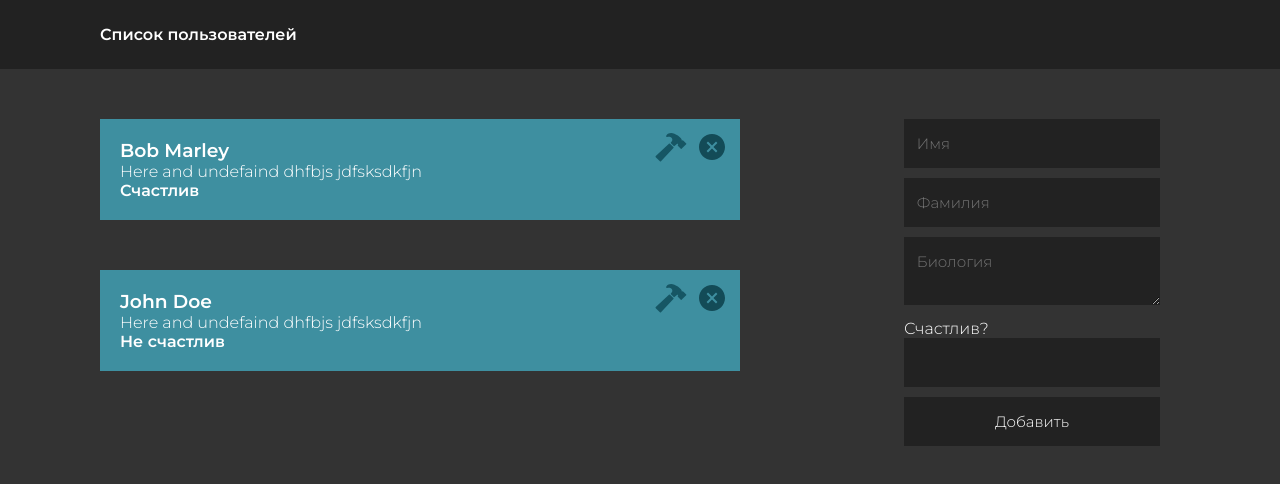
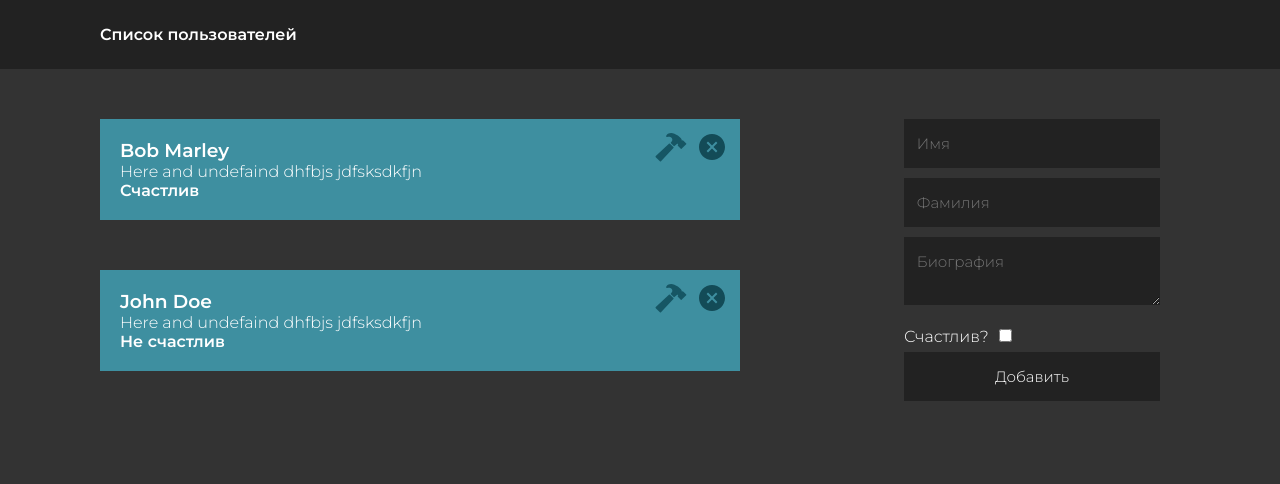
Before and after one commit to yakovlavrinov/fear-me, a React (Create React App) app: page / in a window 1280 px wide. Shown: the top 484 px of the page. Built offline with nearby package versions, Linux system fonts and the light colour scheme.

Commit message:
function addUser

```diff
--- a/src/App.js
+++ b/src/App.js
@@ -1,19 +1,53 @@
+import { Component } from "react";
 import AddUser from "./components/AddUser";
 import Headers from "./components/Headers";
 import Users from "./components/Users";
 
-function App() {
+class App extends Component {
+  constructor(props) {
+    super(props);
+    this.state = {
+      users: [
+        {
+          id: 1,
+          firstname: "Bob",
+          lastname: "Marley",
+          bio: "Here and undefaind dhfbjs jdfsksdkfjn ",
+          age: 40,
+          isHappy: true,
+        },
+        {
+          id: 2,
+          firstname: "John",
+          lastname: "Doe",
+          bio: "Here and undefaind dhfbjs jdfsksdkfjn ",
+          age: 22,
+          isHappy: false,
+        },
+      ],
+    };
+    this.addUser = this.addUser.bind(this);
+  }
+
+  render() {
     return (
       <div className="App">
         <Headers title="Список пользователей" />
         <main>
-        <Users />
+          <Users users={this.state.users} />
         </main>
         <aside>
-        <AddUser />
+          <AddUser onAdd={this.addUser} />
         </aside>
       </div>
     );
   }
+  addUser(user) {
+    const id = this.state.users.length + 1;
+    this.setState({ users: [...this.state.users, { id, ...user }] });
+
+    console.log(user, id);
+  }
+}
 
 export default App;
--- a/src/components/AddUser.js
+++ b/src/components/AddUser.js
@@ -1,15 +1,47 @@
 import React, { Component } from "react";
 
 class AddUser extends Component {
+  constructor(props) {
+    super(props);
+    this.state = {
+      firstname: "",
+      lastname: "",
+      bio: "",
+      age: 1,
+      isHappy: false,
+    };
+  }
   render() {
     return (
       <form>
-        <input placeholder="Имя" />
-        <input placeholder="Фамилия" />
-        <textarea placeholder="Биология"></textarea>
+        <input
+          placeholder="Имя"
+          onChange={(e) => this.setState({ firstname: e.target.value })}
+        />
+        <input
+          placeholder="Фамилия"
+          onChange={(e) => this.setState({ lastname: e.target.value })}
+        />
+        <textarea
+          placeholder="Биография"
+          onChange={(e) => this.setState({ bio: e.target.value })}
+        ></textarea>
         <label htmlFor="isHappy">Счастлив?</label>
-        <input type="chackbox" id="isHappy" />
-        <button type="button">Добавить</button>
+        <input
+          type="checkbox"
+          id="isHappy"
+          onChange={(e) => this.setState({ isHappy: e.target.checked })}
+        />
+        <button
+          type="button"
+          onClick={() =>
+            this.props.onAdd({
+              ...this.state,
+            })
+          }
+        >
+          Добавить
+        </button>
       </form>
     );
   }
--- a/src/components/Users.js
+++ b/src/components/Users.js
@@ -2,34 +2,11 @@ import React, { Component } from "react";
 import User from "./User";
 
 class Users extends Component {
-  constructor(props) {
-    super(props);
-    this.state = {
-      users: [
-        {
-          id: 1,
-          firstname: "Bob",
-          lastname: "Marley",
-          bio: "Here and undefaind dhfbjs jdfsksdkfjn ",
-          age: 40,
-          isHappy: true,
-        },
-        {
-          id: 2,
-          firstname: "John",
-          lastname: "Doe",
-          bio: "Here and undefaind dhfbjs jdfsksdkfjn ",
-          age: 22,
-          isHappy: false,
-        },
-      ],
-    };
-  }
   render() {
-    if (this.state.users.length > 0) {
+    if (this.props.users.length > 0) {
       return (
         <div>
-          {this.state.users.map((el) => (
+          {this.props.users.map((el) => (
             <User key={el.id} user={el} />
           ))}
         </div>
```
Lines whose indentation alone changed are shown as unchanged.
